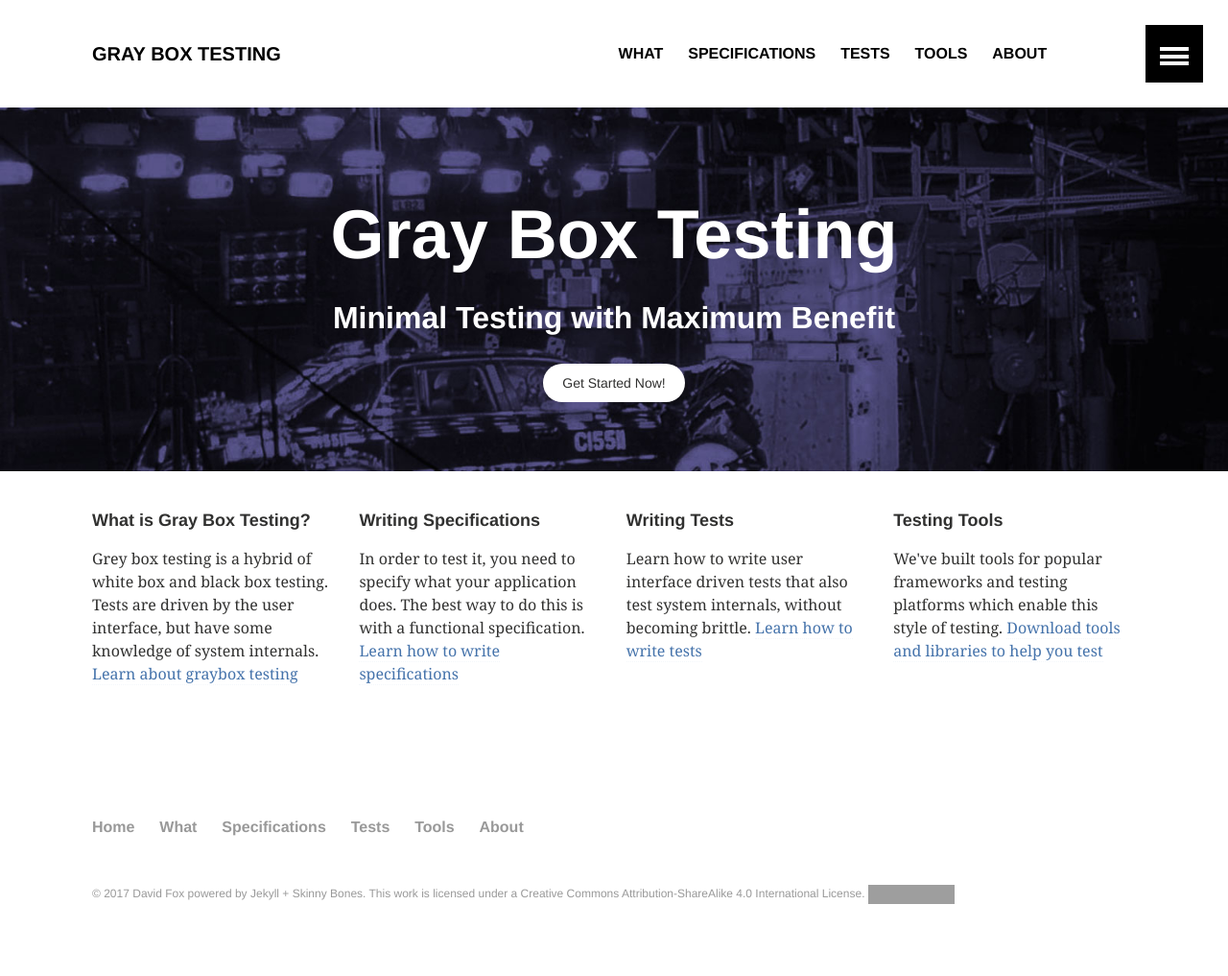
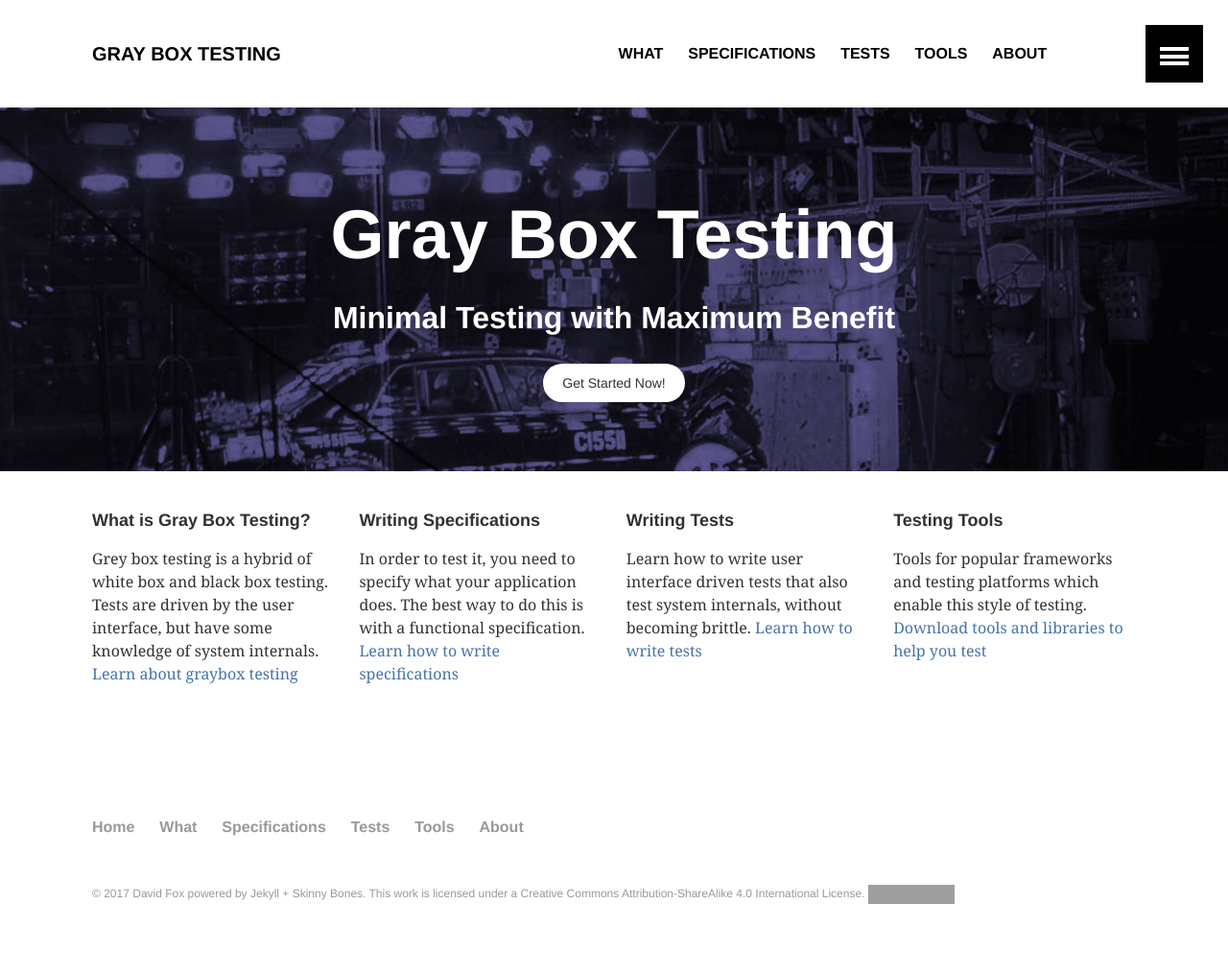
Before and after one commit to dfox/graybox-testing.org, a Jekyll site: the page built from index.md, in a window 1280 px wide. Shown: the whole page at 96% size. Built offline with Jekyll 4.4.1, drawn with Linux system fonts in a browser that asks for light colours; grey boxes are pictures that could not be loaded.

Commit message:
Small tweak to homepage

```diff
--- a/index.md
+++ b/index.md
@@ -39,9 +39,10 @@ image:
 <div class="tile">
   <h2 class="post-title">Testing Tools</h2>
 
-  <p class="post-excerpt">We've built tools for popular frameworks and
-  testing platforms which enable this style of testing.
-  <a href="/tools/">Download tools and libraries to help you test</a></p>
+  <p class="post-excerpt">Tools for popular frameworks and testing
+  platforms which enable this style of testing.
+  <a href="/tools/">Download tools and libraries to help you
+  test</a></p>
 
 </div><!-- /.tile -->
 
```
